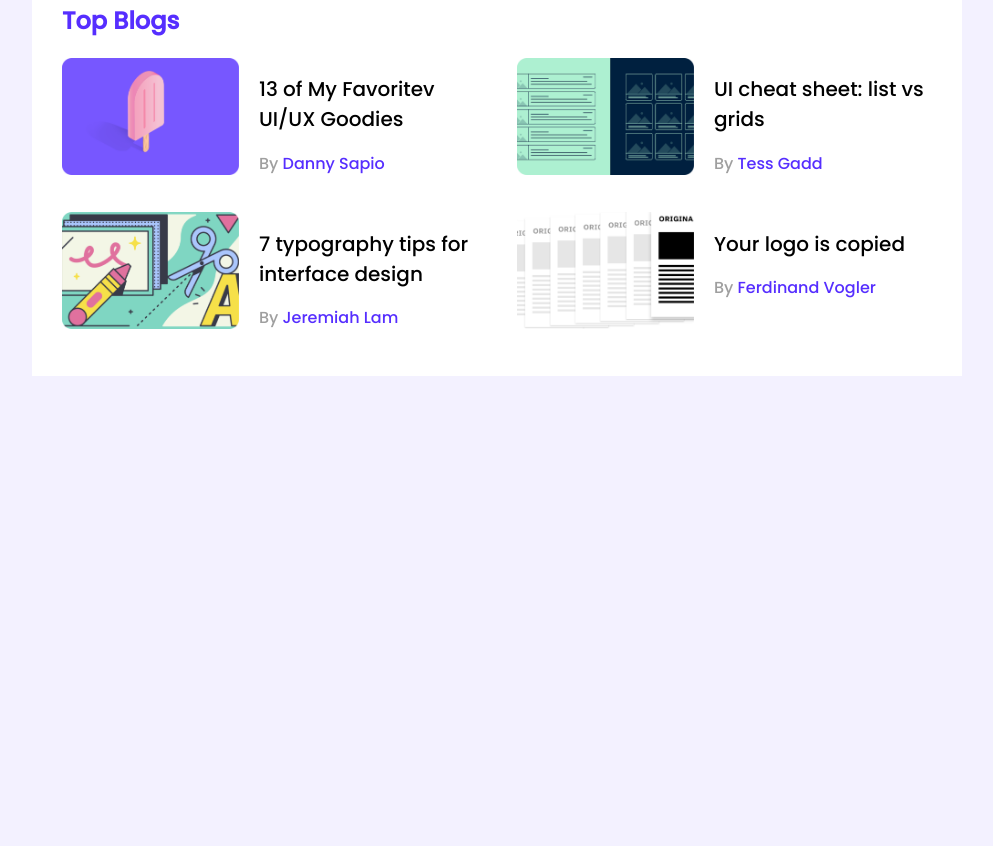
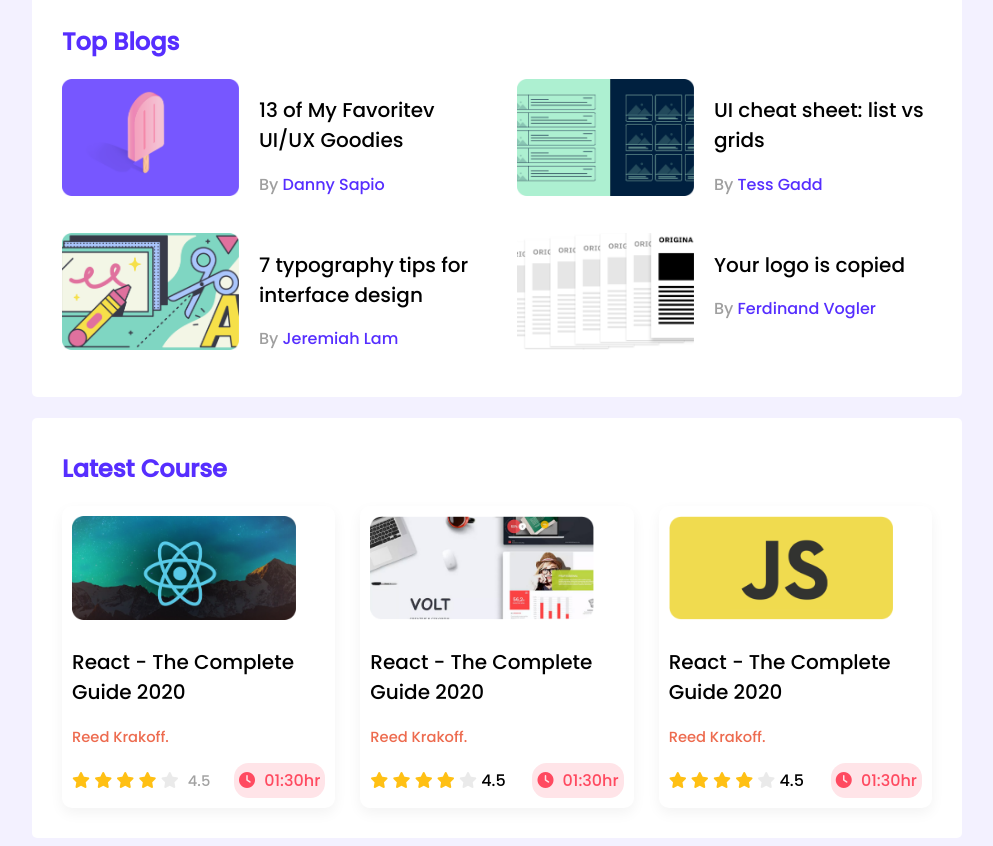
Before and after one commit to ontu001/leader-board-css3, a plain HTML site: page index.html in a window 1280 px wide. Shown: the part 310-1156 px from the top of the page, without its empty margins (143-1136 px from the left). Before the commit the page ends 800 px from the top, so only its background shows below. Drawn offline with Linux system fonts and the light colour scheme.

Commit message:
courses added

```diff
--- a/index.html
+++ b/index.html
@@ -7,6 +7,8 @@
     <meta name="viewport" content="width=device-width, initial-scale=1.0">
     <title>Leader board</title>
     <link rel="stylesheet" href="styles/style.css">
+    <!-- font awsome -->
+    <script src="https://kit.fontawesome.com/da8614a9e0.js" crossorigin="anonymous"></script>
 </head>
 
 <body>
@@ -106,7 +108,83 @@
                 </div>
             </div>
         </section>
+        <section class="container">
+            <h2 class="section-title">Latest Course</h2>
+            <div class="courses">
+                <div class="course">
+                    <div class="course-banner">
+                        <img src="images/courses/course-1.png" alt="">
+                    </div>
+                    <div class="course-detail">
+                        <h3 class="course-title">React - The Complete Guide 2020</h3>
+                        <p class="course-author">Reed Krakoff.</p>
+                    </div>
+                    <div class="course-info">
+                        <div>
+                            <i class="fa-solid fa-star filled"></i>
+                            <i class="fa-solid fa-star filled"></i>
+                            <i class="fa-solid fa-star filled"></i>
+                            <i class="fa-solid fa-star filled"></i>
+                            <i class="fa-solid fa-star empty"></i>
+                            <span class="rating">4.5</span>
+                        </div>
 
+                        <div class="course-duration">
+                            <i class="fa-solid fa-clock clock"></i>
+                            01:30hr
+                        </div>
+                    </div>
+                </div>
+                <div class="course">
+                    <div class="course-banner">
+                        <img src="images/courses/course-2.png" alt="">
+                    </div>
+                    <div class="course-detail">
+                        <h3 class="course-title">React - The Complete Guide 2020</h3>
+                        <p class="course-author">Reed Krakoff.</p>
+                    </div>
+                    <div class="course-info">
+                        <div>
+                            <i class="fa-solid fa-star filled"></i>
+                            <i class="fa-solid fa-star filled"></i>
+                            <i class="fa-solid fa-star filled"></i>
+                            <i class="fa-solid fa-star filled"></i>
+                            <i class="fa-solid fa-star empty"></i>
+                            <span>4.5</span>
+                        </div>
+
+                        <div class="course-duration">
+                            <i class="fa-solid fa-clock clock"></i>
+                            01:30hr
+                        </div>
+                    </div>
+                </div>
+                <div class="course">
+                    <div class="course-banner">
+                        <img src="images/courses/course-3.png" alt="">
+                    </div>
+                    <div class="course-detail">
+                        <h3 class="course-title">React - The Complete Guide 2020</h3>
+                        <p class="course-author">Reed Krakoff.</p>
+                    </div>
+                    <div class="course-info">
+                        <div>
+                            <i class="fa-solid fa-star filled"></i>
+                            <i class="fa-solid fa-star filled"></i>
+                            <i class="fa-solid fa-star filled"></i>
+                            <i class="fa-solid fa-star filled"></i>
+                            <i class="fa-solid fa-star empty"></i>
+                            <span>4.5</span>
+                        </div>
+
+                        <div class="course-duration">
+                            <i class="fa-solid fa-clock clock"></i>
+                            01:30hr
+                        </div>
+                    </div>
+                </div>
+            </div>
+        </section>
 
 
     </main>
--- a/styles/style.css
+++ b/styles/style.css
@@ -8,13 +8,16 @@
 
 main {
     display: flex;
-    justify-content: center;
+    align-items: center;
+    flex-direction: column;
 }
 
 .container {
     background-color: #FFFFFF;
     width: 870px;
     padding: 30px;
+    border-radius: 5px;
+    margin-top: 21px;
 }
 
 /* top players */
@@ -55,6 +58,7 @@
 /* top blog styles */
 .blog {
     display: flex;
+
 }
 
 .blogs {
@@ -88,3 +92,72 @@
     color: #562EFF;
     font-size: 16px;
 }
+
+/* courses */
+.courses {
+    display: grid;
+    grid-template-columns: repeat(3, 1fr);
+    grid-gap: 25px;
+}
+
+.course {
+    box-shadow: 0px 5.34229px 13.3557px rgba(0, 0, 0, 0.05);
+    padding: 10px;
+    border-radius: 10px;
+}
+
+.course-banner img {
+    width: 224px;
+    height: 104px;
+}
+
+.course-title {
+    font-weight: 500;
+    font-size: 20.0336px;
+
+}
+
+.course-author {
+    font-weight: 400;
+    font-size: 14.6913px;
+    color: #ED6B4F;
+
+}
+
+.course-info {
+    display: flex;
+    align-items: center;
+    justify-content: space-between;
+}
+
+.fa-star.filled {
+    color: #FFC014;
+    font-size: 16px;
+}
+
+.fa-star.empty {
+    color: #AEAEAE;
+    opacity: 0.25;
+    font-size: 16px;
+}
+
+.rating {
+    color: #A2A2A2;
+    font-weight: 400;
+    font-size: 14.6913px;
+    margin-left: 5px;
+}
+
+.course-duration {
+    background-color: #FFE4E8;
+    border-radius: 14.6913px;
+    padding: 5px;
+    color: #FF4A60;
+}
+
+
+
+.fa-clock.clock {
+    margin-right: 5px;
+    color: #FF4A60;
+}
```
